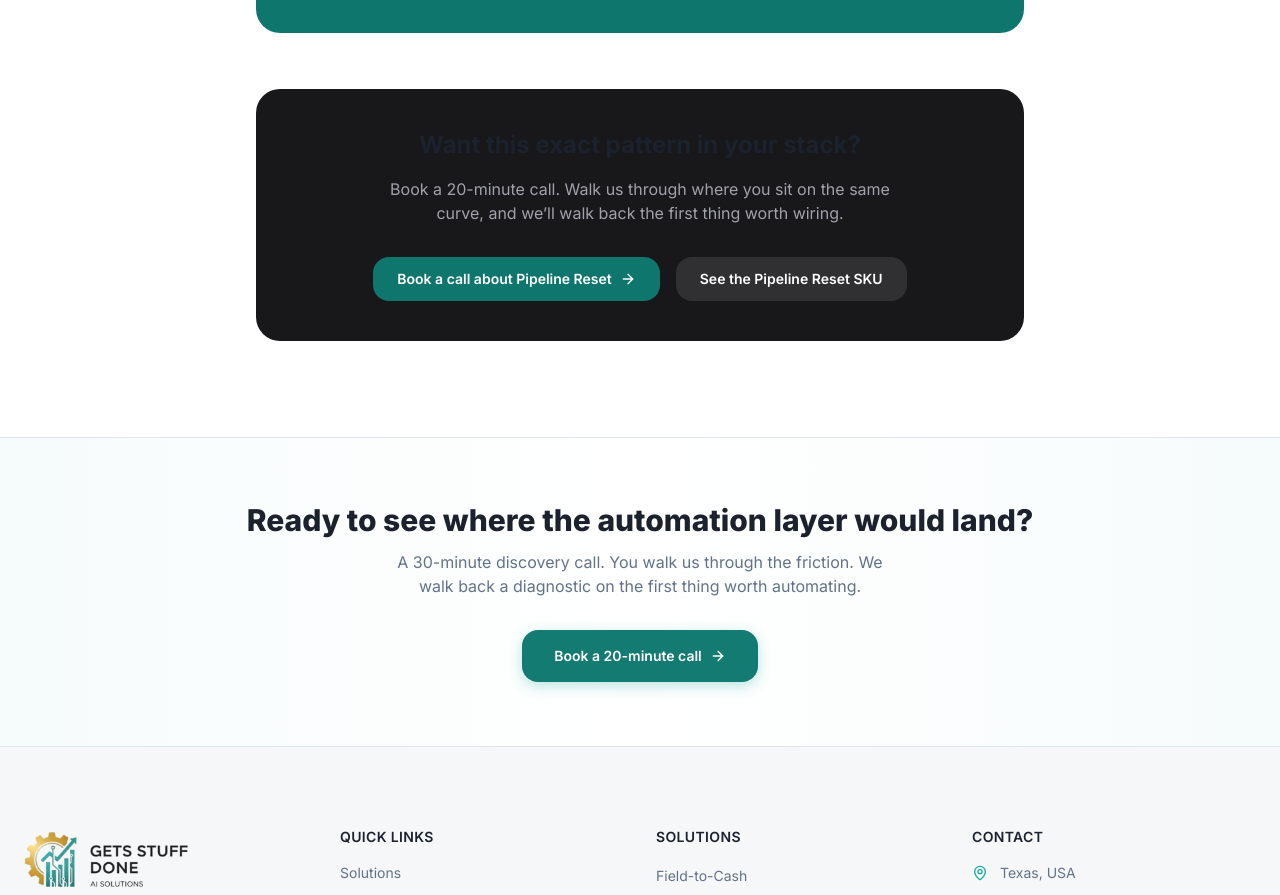
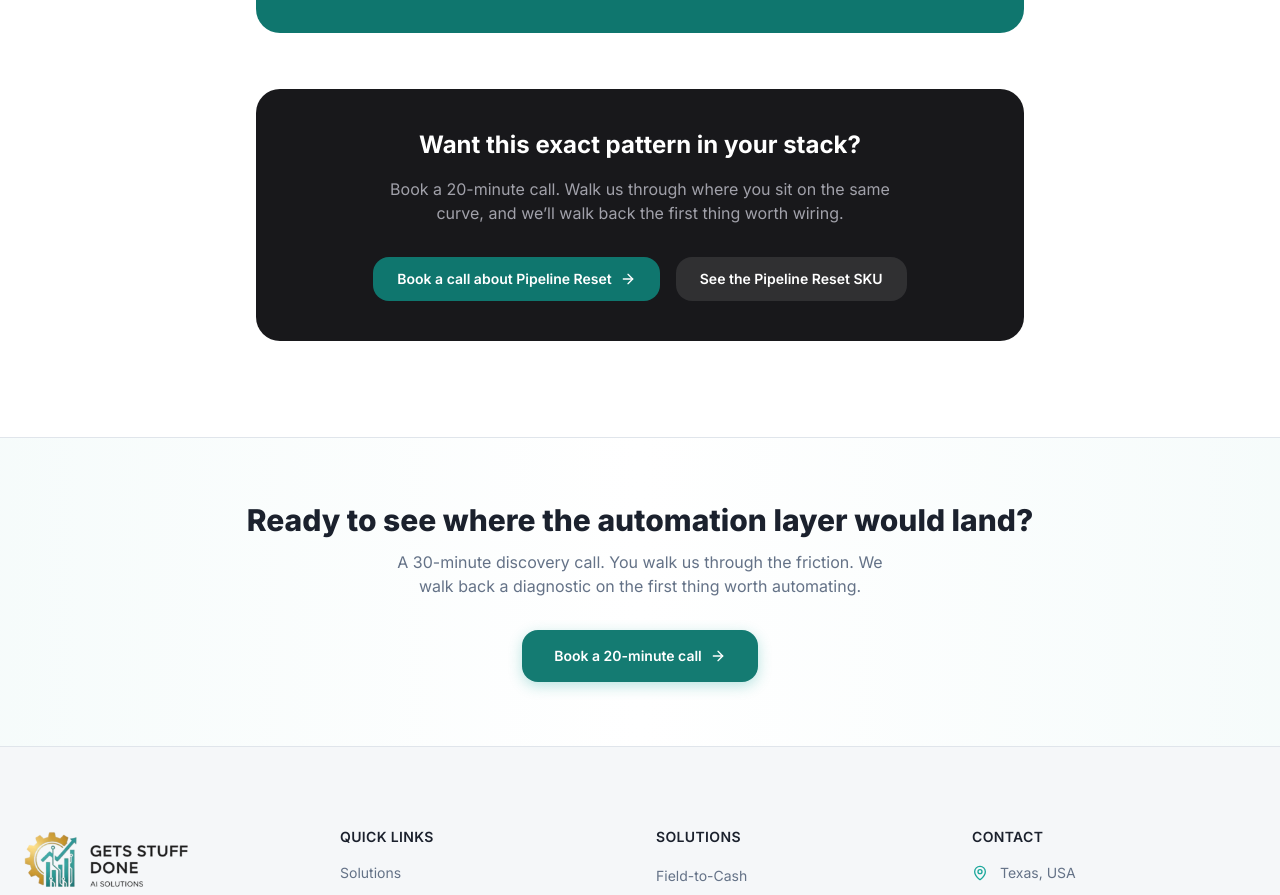
Before and after one commit to MonteKristoAI/gsd-with-ai, a Next.js app: page /case-studies/pipeline-visibility in a window 1280 px wide. Shown: the part 1820-2715 px from the top of the page. Built offline with nearby package versions, Linux system fonts and the light colour scheme.

Commit message:
Fix contrast on CTA cards and replace broken Unsplash image

```diff
--- a/src/app/case-studies/[slug]/page.tsx
+++ b/src/app/case-studies/[slug]/page.tsx
@@ -188,7 +188,7 @@ export default async function CaseStudyPage({ params }: { params: Promise<{ slug
 
           {/* Per manifesto rule #10: case study CTA = Book a Call about THIS pattern */}
           <section className="rounded-2xl bg-zinc-900 p-10 text-center text-white">
-            <h3 className="text-2xl font-bold">Want this exact pattern in your stack?</h3>
+            <h3 className="text-2xl font-bold text-white">Want this exact pattern in your stack?</h3>
             <p className="mx-auto mt-4 max-w-lg text-zinc-400">
               Book a 20-minute call. Walk us through where you sit on the same curve, and we&rsquo;ll walk back the first thing worth wiring.
             </p>
--- a/src/app/case-studies/page.tsx
+++ b/src/app/case-studies/page.tsx
@@ -38,7 +38,7 @@ const CASE_STUDIES = [
       { label: "HSE Reporting Time", value: "-85%" },
     ],
     image:
-      "https://images.unsplash.com/photo-1581094488379-6b8526a4f6e1?w=900&h=600&fit=crop&q=80",
+      "https://images.unsplash.com/photo-1581091226825-a6a2a5aee158?w=900&h=600&fit=crop&q=80",
     imageAlt: "Safety inspector reviewing documentation on a tablet",
   },
   {
--- a/src/app/resources/[slug]/page.tsx
+++ b/src/app/resources/[slug]/page.tsx
@@ -143,7 +143,7 @@ export default async function ResourcePage({
 
           {/* Per manifesto rule #10: blog post primary CTA = read the related case study */}
           <section className="mt-16 rounded-2xl bg-zinc-900 p-10 text-center text-white">
-            <h3 className="text-2xl font-bold">See this pattern in production</h3>
+            <h3 className="text-2xl font-bold text-white">See this pattern in production</h3>
             <p className="mx-auto mt-4 max-w-lg text-zinc-400">
               {r.relatedCaseStudy.label}.
             </p>
```
